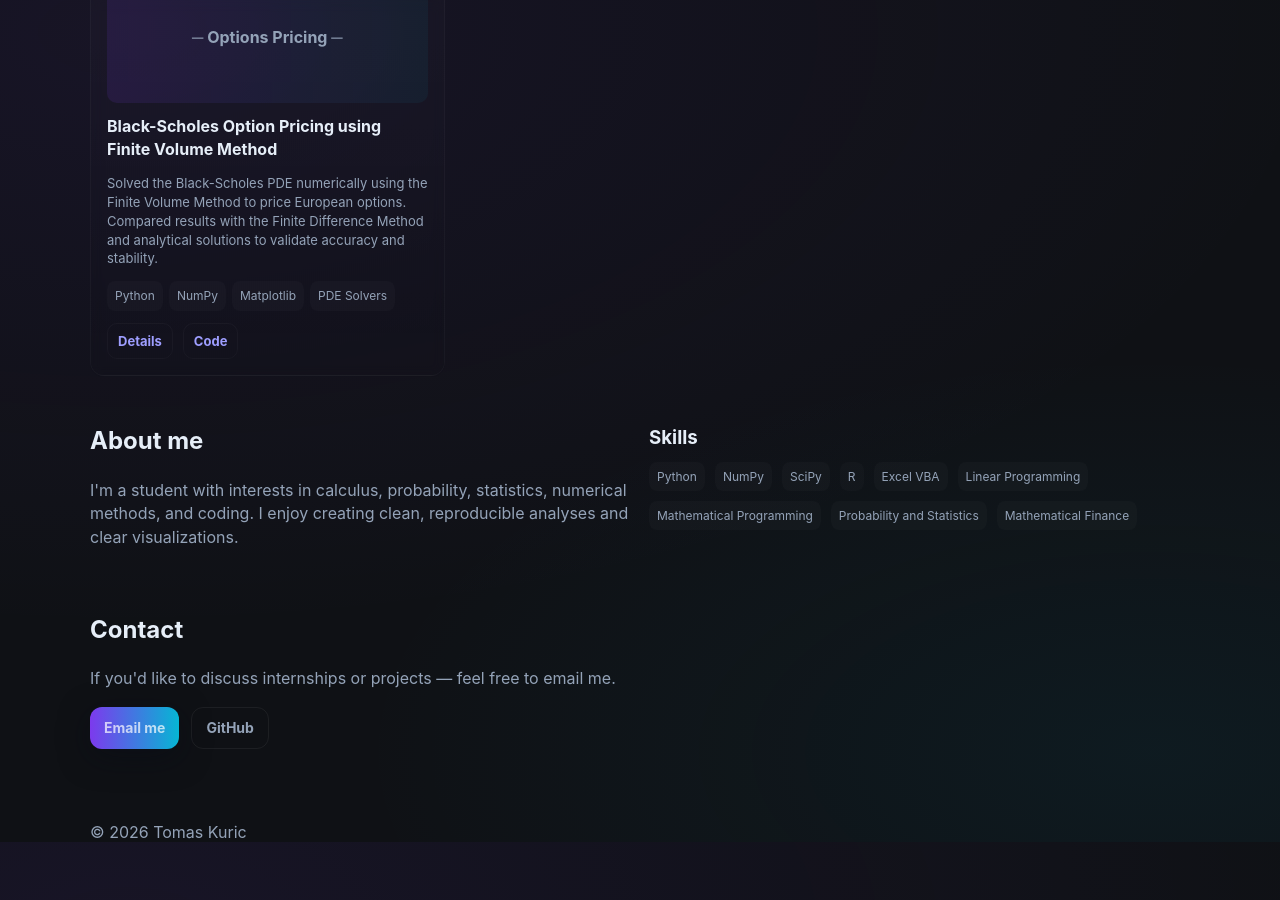
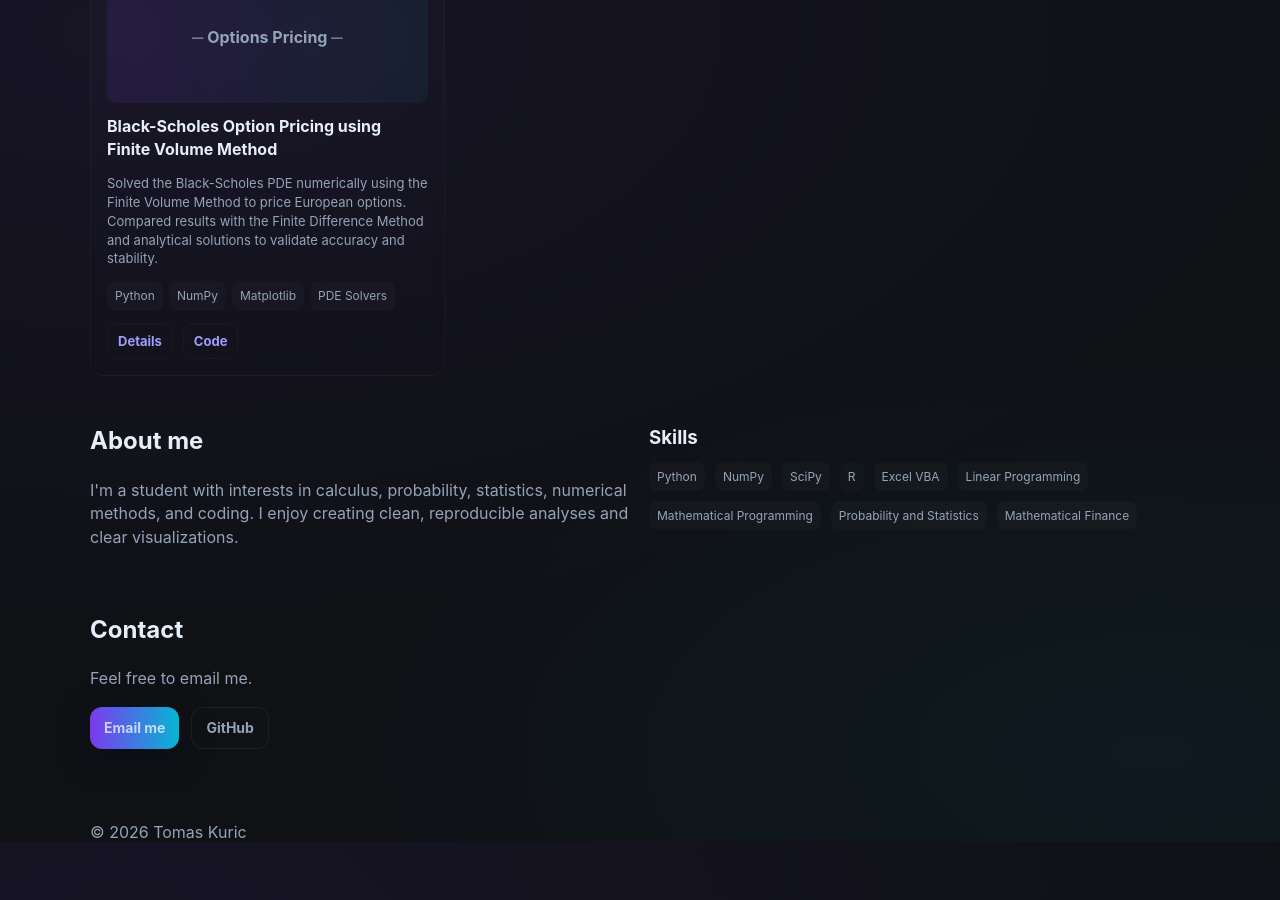
Before and after one commit to TomasKuric/tomaskuric.github.io, a Jekyll site: the page index.html, which Jekyll copies as it is, in a window 1280 px wide and 900 px high, scrolled down 958 px. Built offline with Jekyll 4.4.1, drawn with Linux system fonts in a browser that asks for light colours.

Commit message:
Update index.html

```diff
--- a/index.html
+++ b/index.html
@@ -152,7 +152,7 @@
     <!-- Contact Section -->
     <section id="contact" style="margin-bottom:48px">
       <h2 style="margin-top:0">Contact</h2>
-      <p style="color:var(--muted)">If you'd like to discuss internships or projects — feel free to email me.</p>
+      <p style="color:var(--muted)">Feel free to email me.</p>
       <div style="display:flex;gap:12px;flex-wrap:wrap;margin-top:12px">
         <a class="btn btn-primary" href="mailto:tomaskuric2@gmail.com">Email me</a>
         <!--<a class="btn btn-ghost" href="https://www.linkedin.com" target="_blank">LinkedIn</a>-->
```
